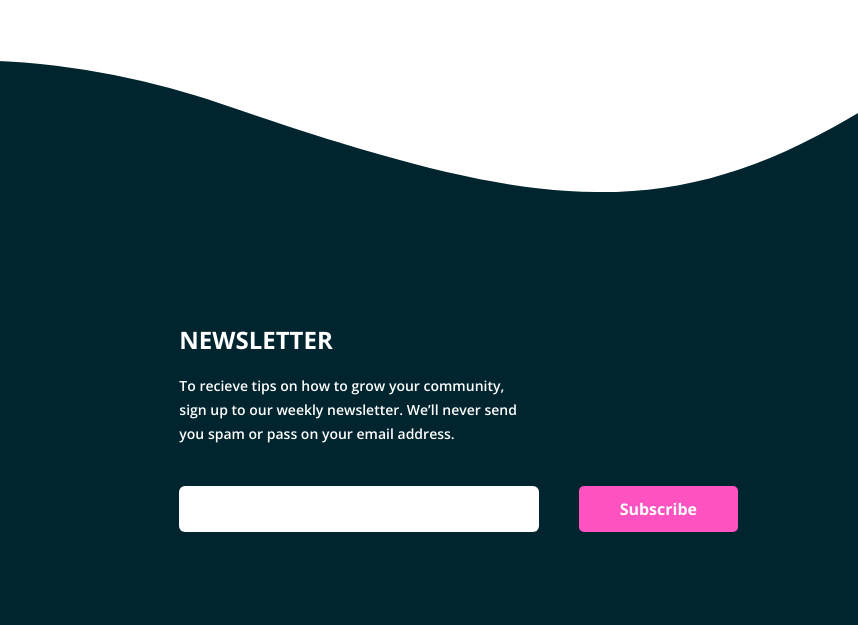
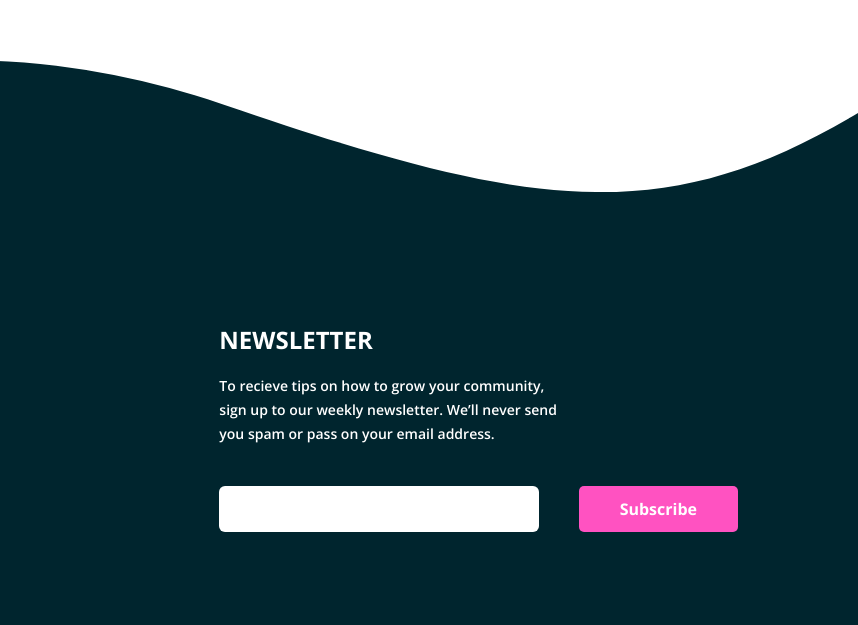
Before and after one commit to justAdevTV/huddle-landing-page, a website: page index.html in a window 1280 px wide. Shown: the part 4478-5103 px from the top of the page, 422-1280 px from the left. Drawn offline with nearby package versions, Linux system fonts and the light colour scheme; files that its build step writes are made by us from their sources.

Commit message:
Footer - Added grid gap

```diff
--- a/sass/_footer.scss
+++ b/sass/_footer.scss
@@ -10,6 +10,7 @@
     grid-template-areas:
       "contact newsletter"
       "socials .";
+    grid-column-gap: 8rem;
     background-color: $color-black;
     padding: 12.25rem 12rem;
     padding-bottom: 10rem;
```
